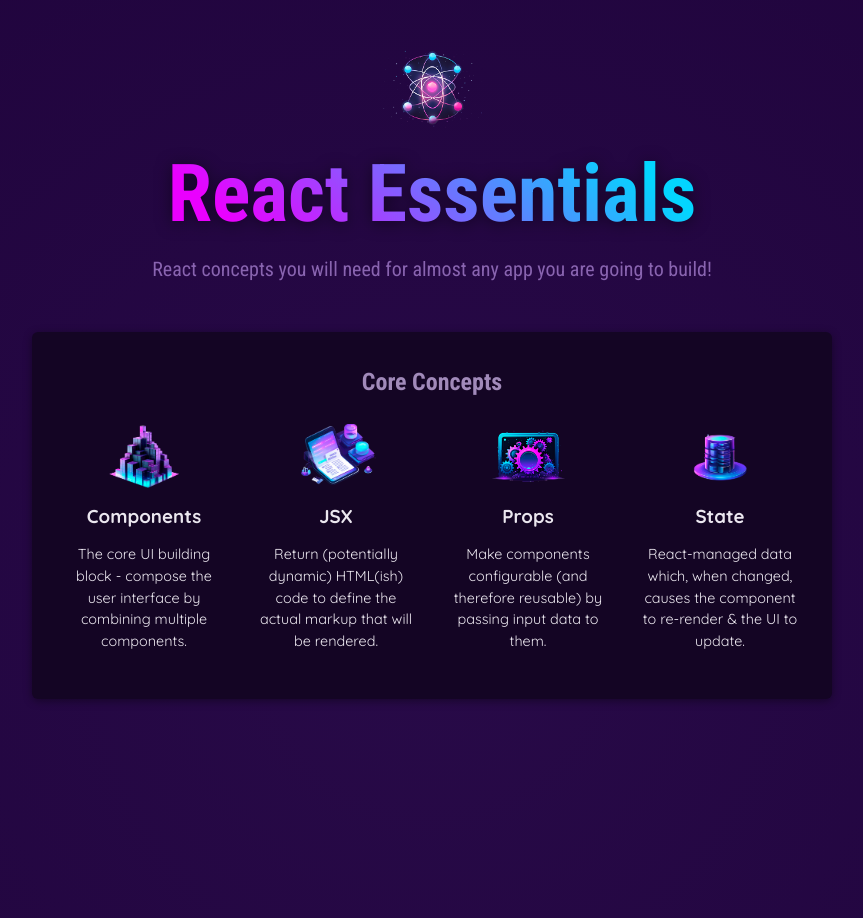
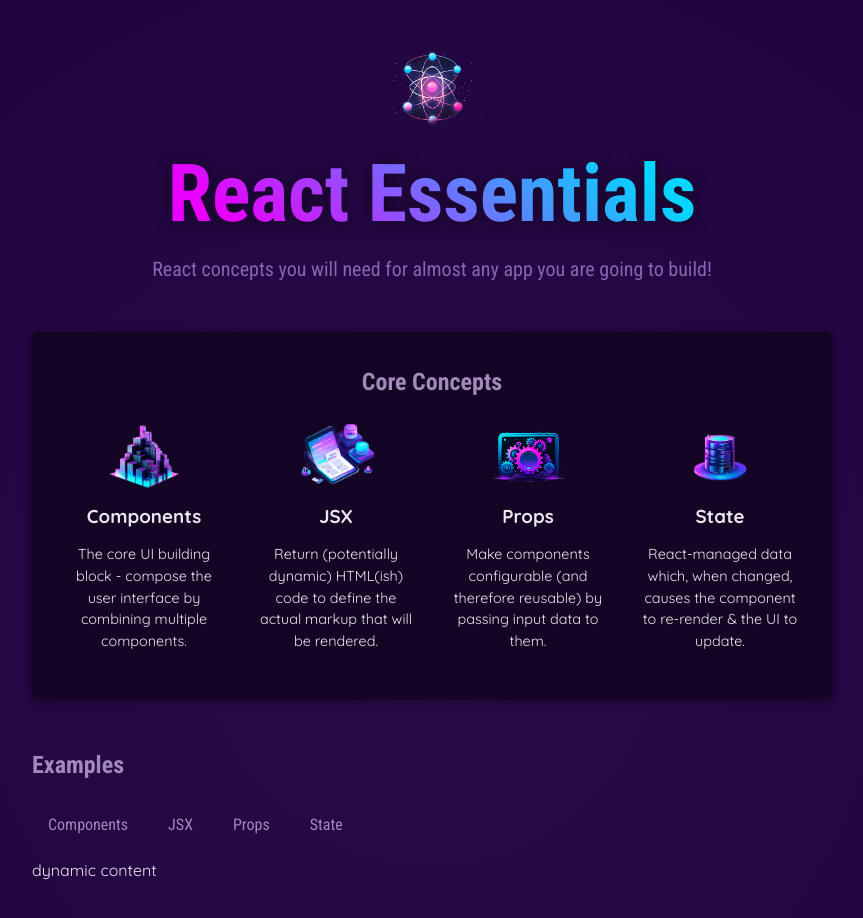
Before and after one commit to teodora-vs/react-practice, a React (Vite) app in the folder 01-starting-project/: page / in a window 1280 px wide. Shown: the top 918 px of the page, without its empty margins (208-1071 px from the left). Built offline with nearby package versions, Linux system fonts and the light colour scheme.

Commit message:
added some buttons

```diff
--- a/01-starting-project/src/App.jsx
+++ b/01-starting-project/src/App.jsx
@@ -1,25 +1,47 @@
-import { CORE_CONCEPTS } from './data.js';
-import Header from './components/Header/Header.jsx'
-import CoreConcept from './components/CoreConcept.jsx';
+import { CORE_CONCEPTS } from "./data.js";
+import Header from "./components/Header/Header.jsx";
+import CoreConcept from "./components/CoreConcept.jsx";
+import TabButton from "./components/TabButton.jsx";
 
 function App() {
+    function handleSelect() {
+    console.log('Hello World! - selected');
+  };
+
   return (
     <div>
-      <Header/>
+      <Header />
       <main>
         <section id="core-concepts">
-        <h2>Core Concepts</h2>
-        <ul>
-          <CoreConcept
+          <h2>Core Concepts</h2>
+          <ul>
+            {CORE_CONCEPTS.map((concept) => (
+              <CoreConcept key={concept.title}
+              {...concept} />
+            ))}
+
+            {/* <CoreConcept
           title={CORE_CONCEPTS[0].title}
           description={CORE_CONCEPTS[0].description}
           image={CORE_CONCEPTS[0].image}
           />
+
           <CoreConcept {...CORE_CONCEPTS[1]}/>
           <CoreConcept {...CORE_CONCEPTS[2]}/>
           <CoreConcept {...CORE_CONCEPTS[3]}/>
+           */}
 
-        </ul>
+          </ul>
+        </section>
+        <section id="examples">
+          <h2>Examples</h2>
+          <menu>
+            <TabButton onSelect={handleSelect}>Components</TabButton>
+            <TabButton onSelect={handleSelect}>JSX</TabButton>
+            <TabButton onSelect={handleSelect}>Props</TabButton>
+            <TabButton onSelect={handleSelect}>State</TabButton>
+          </menu>
+          dynamic content
         </section>
       </main>
     </div>
--- /dev/null
+++ b/01-starting-project/src/components/TabButton.jsx
@@ -0,0 +1,8 @@
+export default function TabButton({ children, onSelect }) {
+
+  return (
+    <li>
+      <button onClick={onSelect}>{children}</button>
+    </li>
+  );
+}
```
